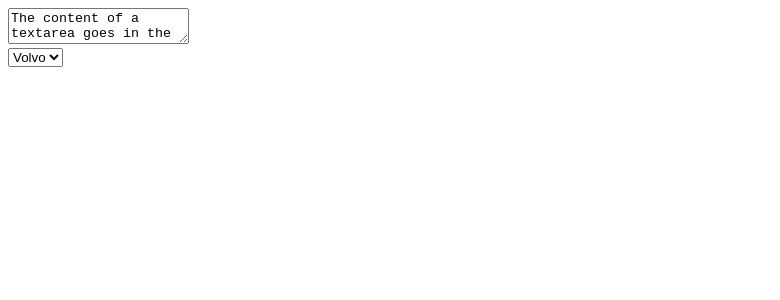
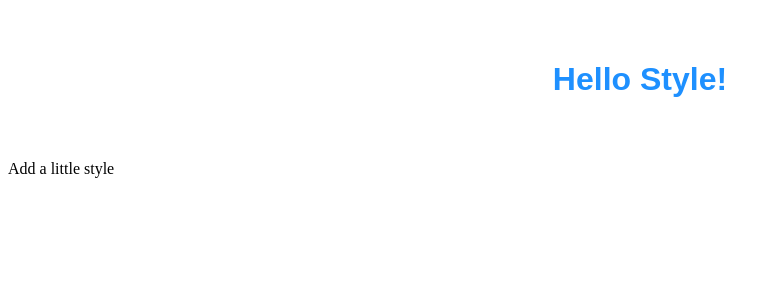
Before and after one commit to joshah-moors/jwt-frontend-react, a React (Create React App) app: page / in a window 1280 px wide. Shown: the top 300 px of the page, without its empty margins (0-780 px from the left). Built offline with nearby package versions, Linux system fonts and the light colour scheme.

Commit message:
Styling / CSS modules

```diff
--- /dev/null
+++ b/src/App.css
@@ -0,0 +1,7 @@
+body {
+  background-color: #282c34;
+  color: white;
+  padding: 40px;
+  font-family: Arial;
+  text-align: center;
+}
--- a/src/App.js
+++ b/src/App.js
@@ -1,5 +1,7 @@
 import React from 'react';
 import ReactDOM from 'react-dom';
+//import './App.css';
+import styles from './mystyle.module.css';
 
 class Car extends React.Component {
   constructor(props) {
@@ -248,4 +250,26 @@
 }
 
 
-export default MyForm;
+/*
+    React Styling
+*/
+
+class MyHeader extends React.Component {
+  render() {
+    const mystyle = {
+      color: "white",
+      backgroundColor: "DodgerBlue",
+      padding: "10px",
+      fontFamily: "Arial",
+    }
+    return (
+      <div>
+      <h1 className={styles.bigblue} >Hello Style!</h1>
+      <p>Add a little style</p>
+      </div>
+    );
+  }
+}
+
+
+export default MyHeader;
--- a/src/index.js
+++ b/src/index.js
@@ -1,7 +1,7 @@
 import React from 'react';
 import ReactDOM from 'react-dom';
-import MyForm from './App.js';
+import MyHeader from './App.js';
 
 //const myelement = <Car brand="Ford" />;
 
-ReactDOM.render(<MyForm />, document.getElementById('root'));
+ReactDOM.render(<MyHeader />, document.getElementById('root'));
--- /dev/null
+++ b/src/mystyle.module.css
@@ -0,0 +1,6 @@
+.bigblue {
+  color: DodgerBlue;
+  padding: 40px;
+  font-family: Arial;
+  text-align: center;
+}
```
